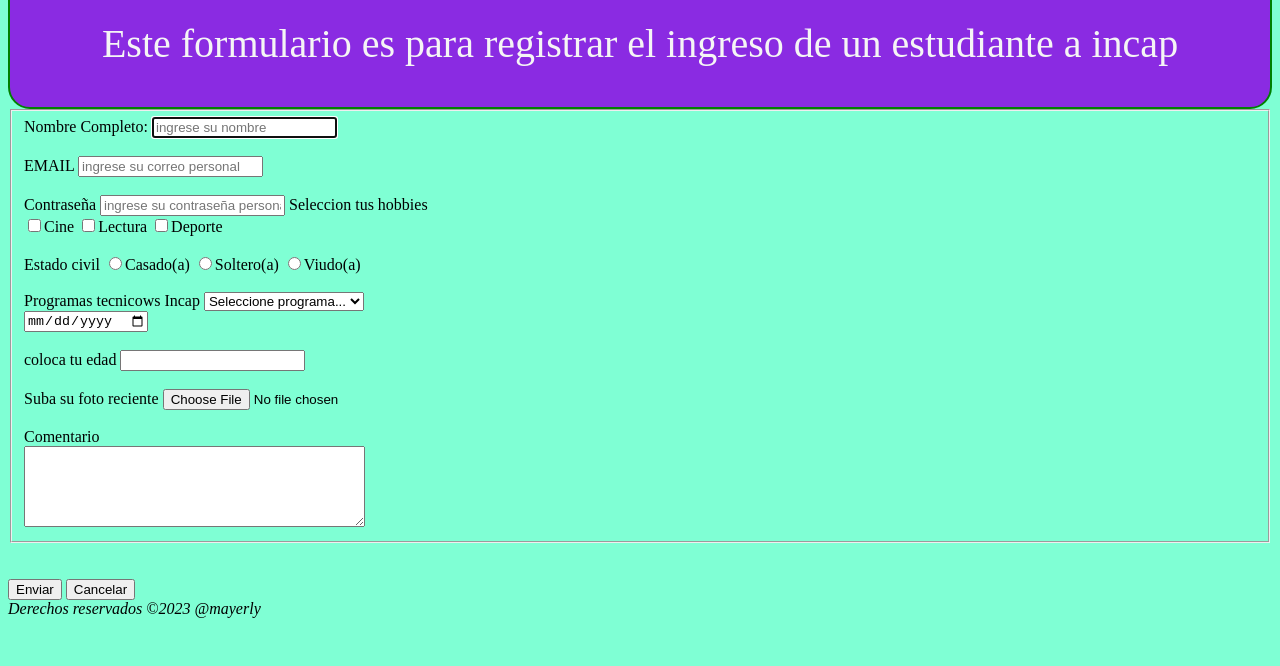
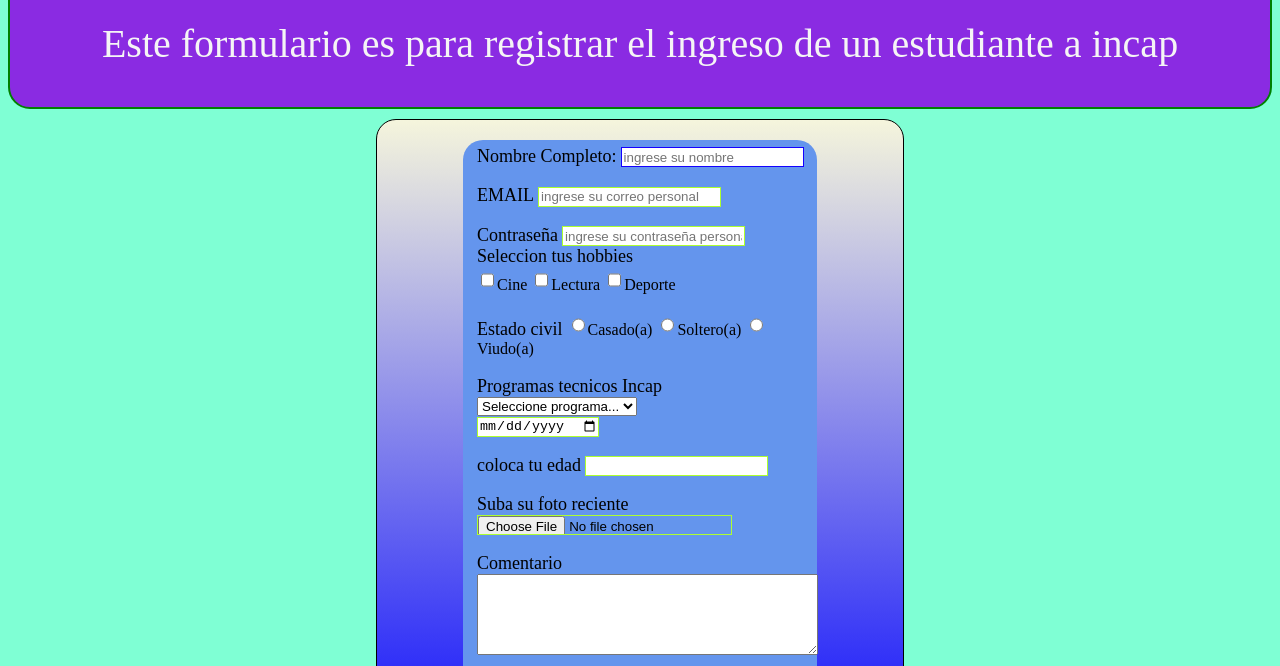
Before and after one commit to MayerlyGuzman/HTML, a plain HTML site: page Semana 4/Taller formulario HTML.html in a window 1280 px wide. Shown: the part 134-800 px from the top of the page. Drawn offline with Linux system fonts and the light colour scheme.

Commit message:
Add files via upload

```diff
--- a/Semana 4/CSS/FRMContactos.css
+++ b/Semana 4/CSS/FRMContactos.css
@@ -25,5 +25,61 @@ nav p{
     font-size: 40px;
 }
 section{
+    width: 40%;
+    border: 1px solid black;
+    padding: 10px 10px;
+    border-radius:20px;
+    margin: 10px auto;
+    background:linear-gradient(beige,blue)
+}
+form{
 
+        background-color:cornflowerblue;
+        width: 70%;
+        border-radius: 20px;
+        margin: 10px auto;
+        box-shadow:outset 0 0 10px powderblue ;
 }
+fieldset{
+    border-style: none;
+}
+label{
+    font-size: 18px;
+}
+textarea{
+    resize: both;
+    max-height: 100px;
+}
+input:focus, textarea:focus{
+    border-color: rgb(20,0,255);
+    cursor: pointer;
+    box-shadow: inset 0 0 8px rgba(0,20,255,0,6);
+    outline:0 none;
+}
+form button{
+        width: 40%;
+        margin: 15px 0px 20px 25px;
+        height: 40px;
+        background: radial-gradient(teal,black);
+        border: 2px solid black;
+        color: wheat;
+        border-radius: 15px;
+}
+form button:hover{
+    background: lightpink;
+    text-decoration: underline;
+    color: darkslateblue;
+    cursor: pointer;
+}
+form input{
+    height: 20px;
+    box-sizing: border-box;
+    color: black;
+    outline: none;
+    border:1px solid greenyellow
+}
+footer{
+    font-size: 16px;
+    text-align: center;
+    color: darkslateblue;
+}
--- a/Semana 4/Taller formulario HTML.html
+++ b/Semana 4/Taller formulario HTML.html
@@ -36,7 +36,7 @@
             <input type="radio" value="viudo">Viudo(a)
             <br><br>
             <!-- seccion de control de lista opciones -->
-            <label for="">Programas tecnicows Incap</label>
+            <label for="">Programas tecnicos Incap</label>
             <select name="" id="">
                 <option value="">Seleccione programa...</option><br>
                 <option value="sistema">Programacion BBDD</option><br>
@@ -62,7 +62,9 @@
             </form>
     </section>
     <footer>
+        <center>
         <cite>Derechos reservados &copy;2023 @mayerly</cite>
+        </center>
     </footer>
 </body>
 </html>
```
